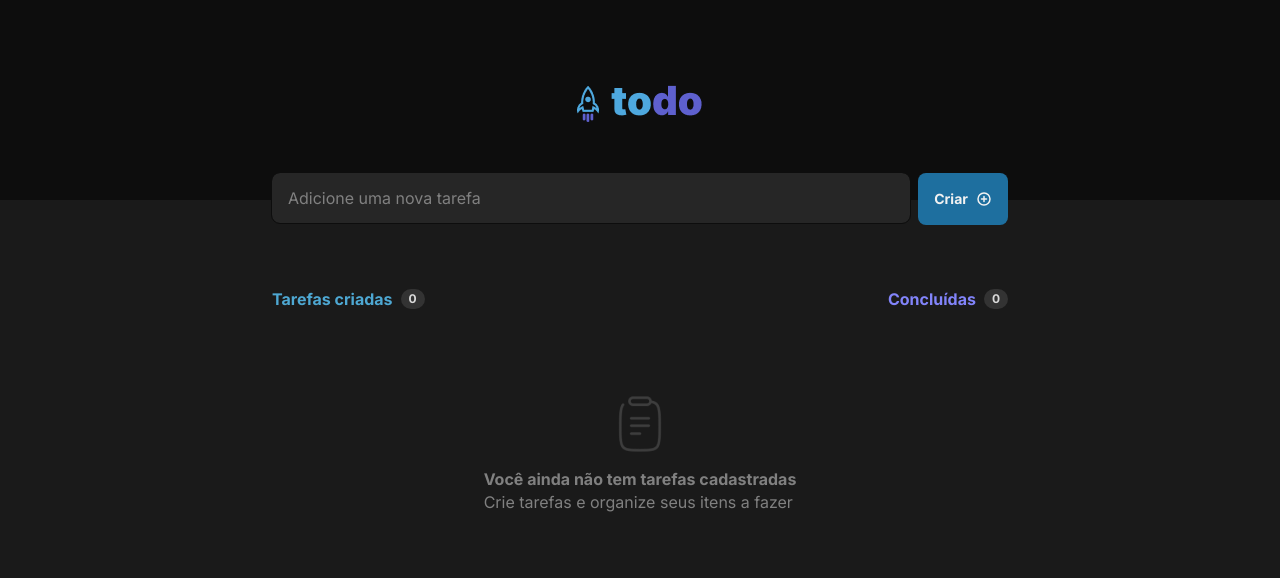
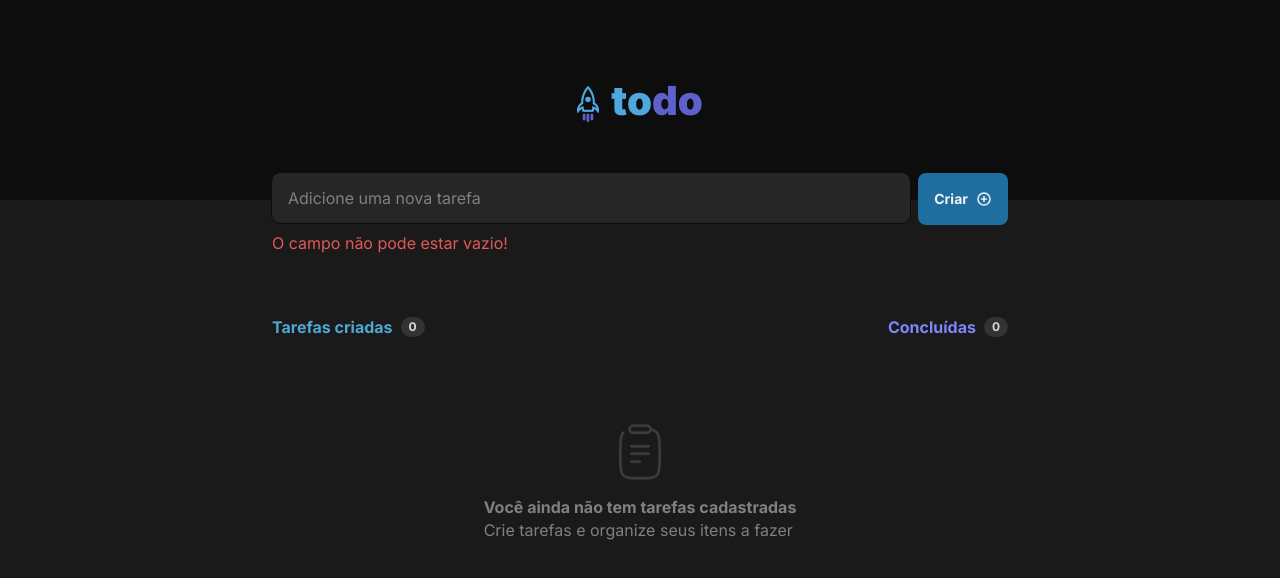
Before and after one commit to WigorCosta21/desafio-todo, a React (Vite) app: page / in a window 1280 px wide. Both pictures are taken after a click on the button "Criar". Shown: the top 578 px of the page. Built offline with nearby package versions, Linux system fonts and the light colour scheme.

Commit message:
feat: add validation task

```diff
--- a/src/App.module.css
+++ b/src/App.module.css
@@ -4,9 +4,17 @@
 }
 
 .taskContainer {
+    margin: -1.6875rem 0 4rem;
+}
+
+.InputAndButton {
     display: flex;
     gap: 0.5rem;
-    margin: -1.6875rem 0 4rem;
+    margin-bottom: 0.5rem;
+}
+
+.error {
+    color: var(--danger);
 }
 
 .list {
--- a/src/App.tsx
+++ b/src/App.tsx
@@ -17,6 +17,7 @@ import "./global.css";
 const App = () => {
   const [tasks, setTasks] = useState<ITask[]>([]);
   const [inputTask, setInputTask] = useState("");
+  const [isValid, setIsValid] = useState(false);
 
   const handleToggleComplete = (id: string) => {
     const newTask = [...tasks];
@@ -35,6 +36,7 @@ const App = () => {
 
   const handleAddTask = () => {
     if (inputTask.trim() === "") {
+      setIsValid(true);
       return;
     }
 
@@ -46,6 +48,7 @@ const App = () => {
 
     setTasks([newTask, ...tasks]);
     setInputTask("");
+    setIsValid(false);
   };
 
   const tasksCounter = tasks.length;
@@ -59,6 +62,7 @@ const App = () => {
       <Header />
       <section className={styles.container}>
         <div className={styles.taskContainer}>
+          <div className={styles.InputAndButton}>
             <Input
               placeholder="Adicione uma nova tarefa"
               value={inputTask}
@@ -67,6 +71,10 @@ const App = () => {
             <Button onClick={handleAddTask}>
               Criar <PlusCircle color="#f2f2f2" size={16} weight="bold" />
             </Button>
+          </div>
+          {isValid && (
+            <p className={styles.error}>O campo não pode estar vazio!</p>
+          )}
         </div>
 
         <HeaderTask
```
Lines whose indentation alone changed are shown as unchanged.
